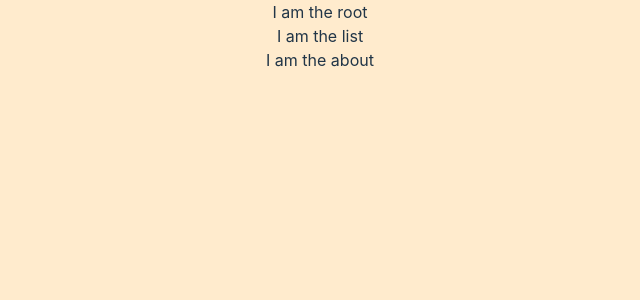
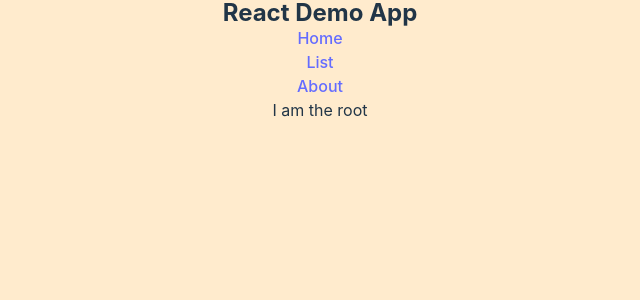
Before and after one commit to mehedimrm22/react, a React (Vite) app in the folder week_04/: page / in a window 1280 px wide. Shown: the top 300 px of the page, without its empty margins (320-960 px from the left). Built offline with nearby package versions, Linux system fonts and the light colour scheme.

Commit message:
header, ErrorPage and appRoutes updated

```diff
--- a/week_04/src/App.jsx
+++ b/week_04/src/App.jsx
@@ -1,65 +1,39 @@
+// importing router provider
+import { Route, RouterProvider } from "react-router-dom";
+
+//importing router from appRoutes
+import { router } from "./routes/appRoutes";
+
 import "./App.css";
-import Root from "./pages/Root";
-import List from "./pages/List";
-import About from "./pages/About";
 
 function App() {
   return (
     <>
-      <Root />
-      <List />
-      <About />
+      <RouterProvider router={router} />
     </>
   );
 }
 
 export default App;
 
-// Previous Codes
+/*
 
-/*
-  const [isLoggedIn, setIsLoggedIn] = useState(true);
+// importing router provider
+import { Route, RouterProvider } from "react-router-dom";
 
-  const toggleLogin = () => {
-    setIsLoggedIn((prevState) => !prevState);
-  };
+//importing router from appRoutes
+import { router } from "./routes/appRoutes";
 
-  const handleClick = (id) => {
-    console.log(`Card ${id} was clicked`);
-  };
+import "./App.css";
 
+function App() {
   return (
     <>
-      <header>
-        <h1>Demo app for practicing React</h1>
-        <Button
-          onClick={toggleLogin}
-          text={isLoggedIn ? "Log out" : "Log in"}
-        />
-      </header>
-      <main>
-        {isLoggedIn ? (
-          <>
-            <h2>Employees</h2>
-            <div className="list">
-              {personsData.map((person) => (
-                <Card
-                  key={person.id}
-                  firstName={person.firstName}
-                  title={person.title}
-                  age={person.age}
-                  animal={person.animal}
-                  onClick={() => handleClick(person.id)} // Please note: this event is only in the App and is not related to edit/save button
-                />
-              ))}
-            </div>
-          </>
-        ) : (
-          <div>
-            <p>Please log in to see the list</p>
-          </div>
-        )}
-      </main>
+      <RouterProvider router={router} />
     </>
   );
+}
+
+export default App;
+
 */
--- /dev/null
+++ b/week_04/src/components/Header.jsx
@@ -0,0 +1,24 @@
+import { Link } from "react-router-dom";
+
+const Header = () => {
+  return (
+    <div>
+      <h1>React Demo App</h1>
+      <nav>
+        <ul>
+          <li>
+            <Link to="/">Home</Link>
+          </li>
+          <li>
+            <Link to="list">List</Link>
+          </li>
+          <li>
+            <Link to="about">About</Link>
+          </li>
+        </ul>
+      </nav>
+    </div>
+  );
+};
+
+export default Header;
--- a/week_04/src/index.css
+++ b/week_04/src/index.css
@@ -13,11 +13,17 @@
   -moz-osx-font-smoothing: grayscale;
 }
 
+* {
+  margin: 0;
+  padding: 0;
+}
+
 a {
   font-weight: 500;
   color: #646cff;
   text-decoration: inherit;
 }
+
 a:hover {
   color: #535bf2;
 }
@@ -45,9 +51,11 @@ button {
   cursor: pointer;
   transition: border-color 0.25s;
 }
+
 button:hover {
   border-color: #646cff;
 }
+
 button:focus,
 button:focus-visible {
   outline: 4px auto -webkit-focus-ring-color;
@@ -58,9 +66,11 @@ button:focus-visible {
     color: #213547;
     background-color: #ffffff;
   }
+
   a:hover {
     color: #747bff;
   }
+
   button {
     background-color: #f9f9f9;
   }
--- /dev/null
+++ b/week_04/src/pages/ErrorPage.jsx
@@ -0,0 +1,9 @@
+const ErrorPage = () => {
+  return (
+    <div>
+      <h1>Something went wrong, try again</h1>
+    </div>
+  );
+};
+
+export default ErrorPage;
--- a/week_04/src/pages/Root.jsx
+++ b/week_04/src/pages/Root.jsx
@@ -1,5 +1,12 @@
+import Header from "../components/Header";
+
 const Root = () => {
-  return <div>I am the root</div>;
+  return (
+    <>
+      <Header />
+      <div>I am the root</div>
+    </>
+  );
 };
 
 export default Root;
--- /dev/null
+++ b/week_04/src/routes/appRoutes.jsx
@@ -0,0 +1,17 @@
+// importing the router package
+import { createBrowserRouter } from "react-router-dom";
+
+// importing the pages
+import Root from "../pages/Root";
+import List from "../pages/List";
+import About from "../pages/About";
+import ErrorPage from "../pages/ErrorPage";
+
+// creating the browser paths for different pages
+export const router = createBrowserRouter([
+  { path: "/", element: <Root />, errorElement: <ErrorPage /> },
+  { path: "/list", element: <List /> },
+  { path: "/about", element: <About /> },
+]);
+
+// export default router;
```
Also changed, not shown: week_04/src/routes/appRoutes.js (deleted).
